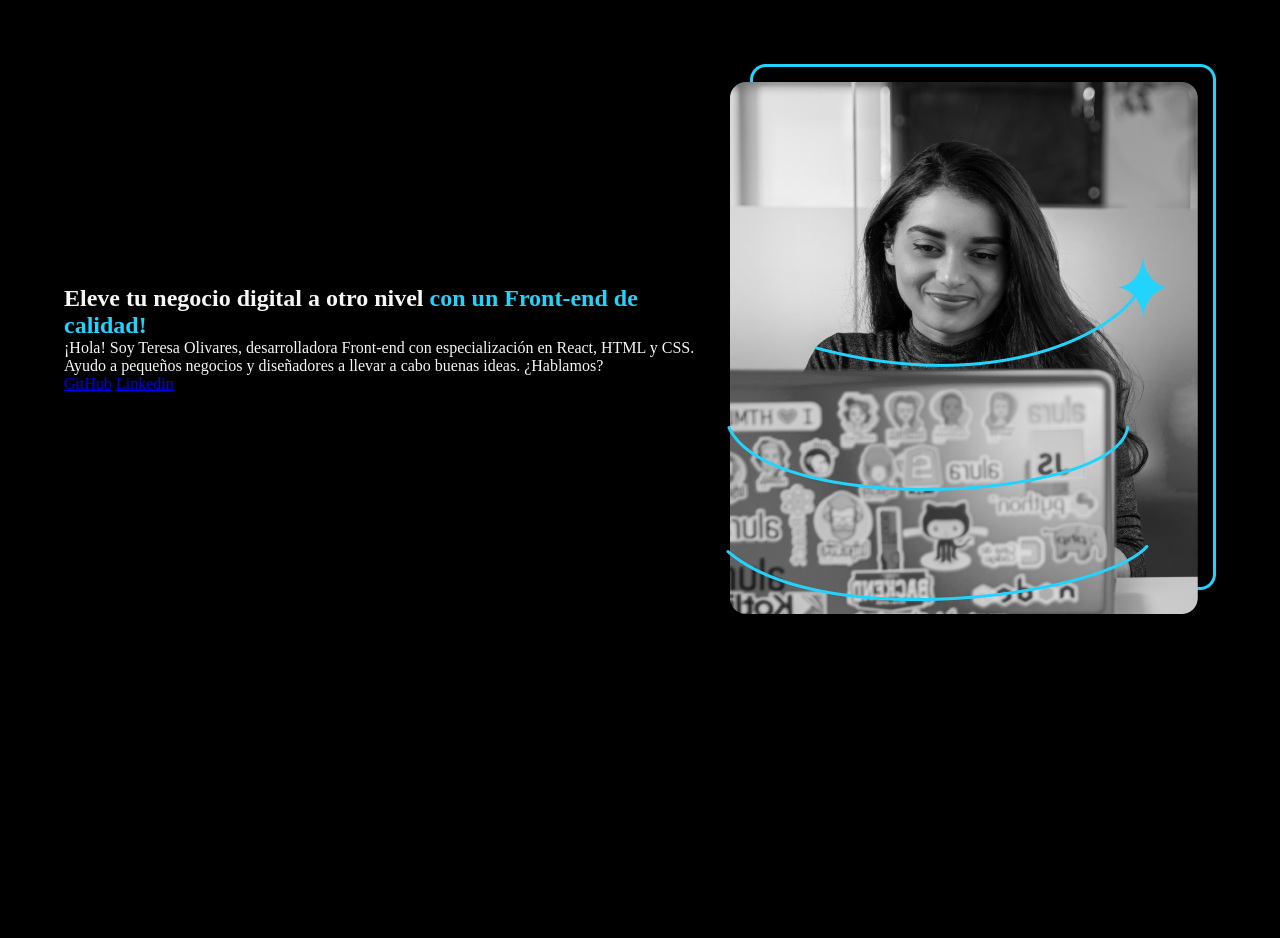
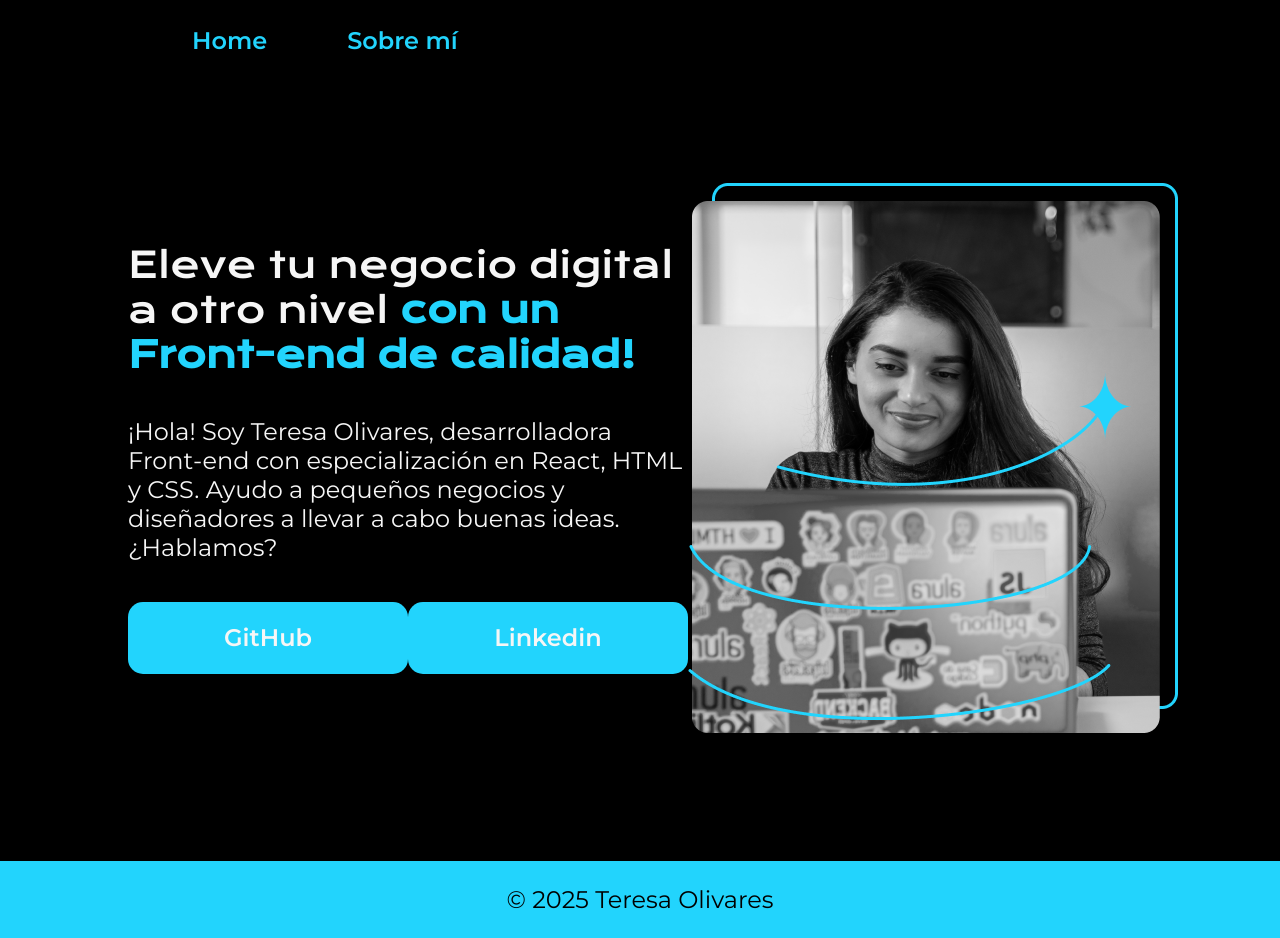
Before and after one commit to tutu-tere/Portafolio-, a plain HTML site: page index.html in a window 1280 px wide. Before the commit the page ends 864 px from the top, so only its background shows below. Drawn offline with nearby package versions, Linux system fonts and the light colour scheme.

Commit message:
Nav, footer y about

```diff
--- a/assets/css/style.css
+++ b/assets/css/style.css
@@ -1,3 +1,5 @@
+@import url('https://fonts.googleapis.com/css2?family=Krona+One&family=Montserrat:wght@400;600&display=swap');
+
 * {
   margin: 0;
   padding: 0;
@@ -7,8 +9,25 @@
 body {
   background-color: #000000;
   color: #F6F6F6;
+  box-sizing: border-box;
   height: 100vh;
-  box-sizing: border-box;
+}
+
+.header {
+  padding: 2% 0% 0% 15%;
+}
+
+.header__menu{
+  display: flex;
+  gap: 80px;
+}
+
+.header__menu__link {
+  font-family: "Montserrat", serif;
+  font-size: 24px;
+  font-weight: 600;
+  color: #22D4FD;
+  text-decoration: none;
 }
 
 strong {
@@ -18,6 +37,57 @@ strong {
 .presentacion {
   display: flex;
   align-items: center;
-  margin: 5%;
+  justify-content: space-between;
+  margin: 10%
+}
+
+.presentacion__contenido {
+  width: 615px;
+  display: flex;
+  flex-direction: column;
+  justify-content: space-between;
+  gap: 40px;
+}
+
+.presentacion__contenido h1 {
+  font-size: 36px;
+  font-family: "Krona One", serif;
+  font-weight: 400;
+}
+
+.presentacion__contenido p {
+  font-size: 24px;
+  font-family:  "Montserrat", serif;
+}
+
+.presentacion__enlaces {
+  display: flex;
   justify-content: space-between;
 }
+
+.presentacion__enlaces__link {
+  width: 280px;
+  background-color: #22D4FD;
+  text-align: center;
+  padding: 21.5px 0;
+  border-radius: 15px;
+  font-family: "Montserrat", serif;
+  font-size: 24px;
+  font-weight: 600;
+  text-decoration-line: none;
+  color: #F6F6F6
+}
+
+.presentacion__enlaces__link:hover{
+  background-color: #272727;
+}
+
+.footer {
+  color:#000000;
+  background-color: #22D4FD;
+  padding: 24px;
+  text-align: center;
+  font-family: "Montserrat", serif;
+  font-size: 24px;
+  font-weight: 400;
+}
--- a/index.html
+++ b/index.html
@@ -8,21 +8,32 @@
 </head>
 <body>
   <!-- todo proyecto tiene 3 partes principales: head, contenido y footer -->
- <header></header>
+ <header class="header">
+    <nav class="header__menu">
+
+        <a class="header__menu__link" href="index.html">Home</a>
+        <a class="header__menu__link" href="about.html">Sobre mí</a>
+
+    </nav>
+ </header>
 
   <main class="presentacion">
-    <section>
+    <section class="presentacion__contenido">
       <h1>Eleve tu negocio digital a otro nivel <strong>con un Front-end de calidad!</strong></h1>
       <p>
         ¡Hola! Soy Teresa Olivares, desarrolladora Front-end con
         especialización en React, HTML y CSS. Ayudo a pequeños
         negocios y diseñadores a llevar a cabo buenas ideas. ¿Hablamos?
       </p>
-      <a href="https://github.com/tutu-tere">GitHub</a>
-      <a href="https://www.linkedin.com/in/tere-olivares/">Linkedin</a>
-    </section>
+      <div class="presentacion__enlaces">
+        <a class="presentacion__enlaces__link" href="https://github.com/tutu-tere">GitHub</a>
+        <a class="presentacion__enlaces__link" href="https://www.linkedin.com/in/tere-olivares/">Linkedin</a>
+      </div>
+      </section>
     <img src="assets/img/Imagem.png" alt="Imagen de perfil de Teresa Olivares">
   </main>
-  <footer></footer>
+  <footer class="footer">
+    <p> © 2025 Teresa Olivares</p>
+  </footer>
 </body>
 </html>
```
Also changed, not shown: about.html (added, +29 -0 lines).
